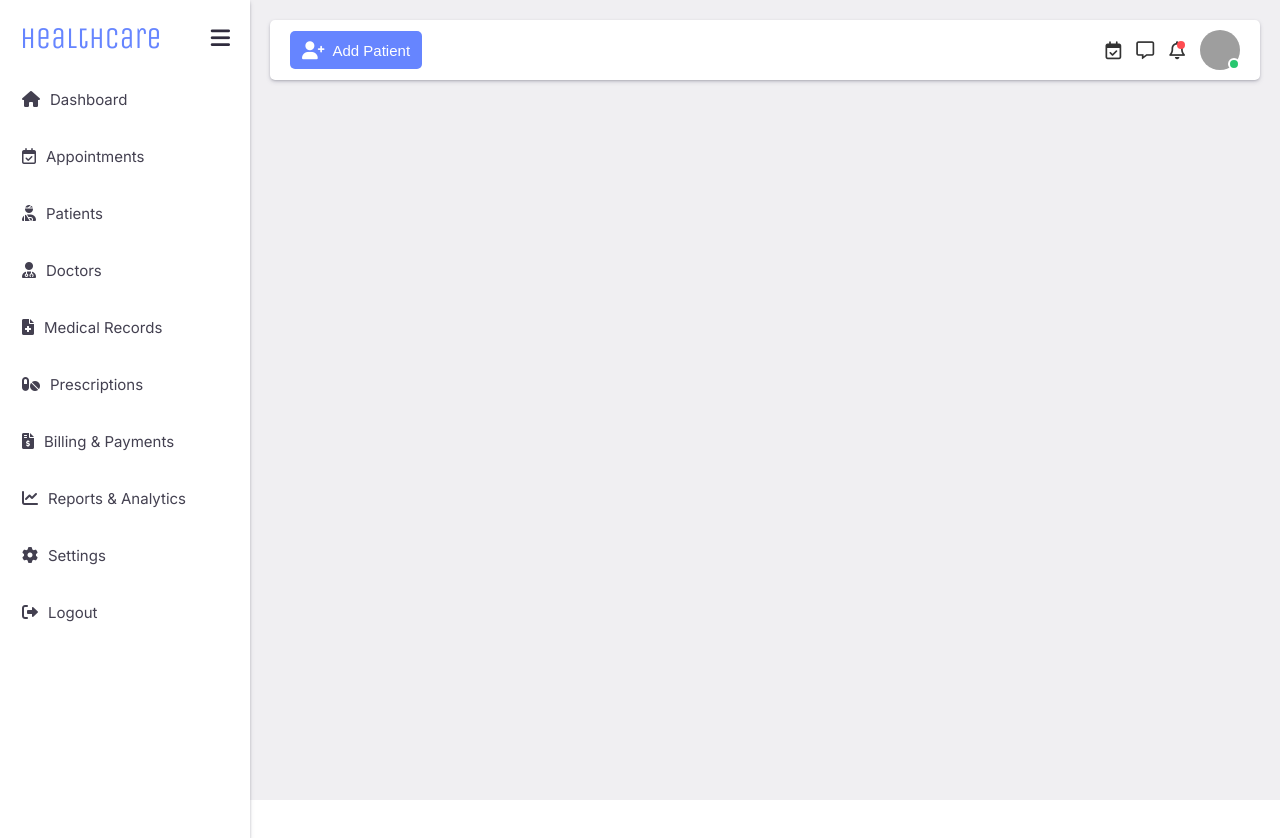
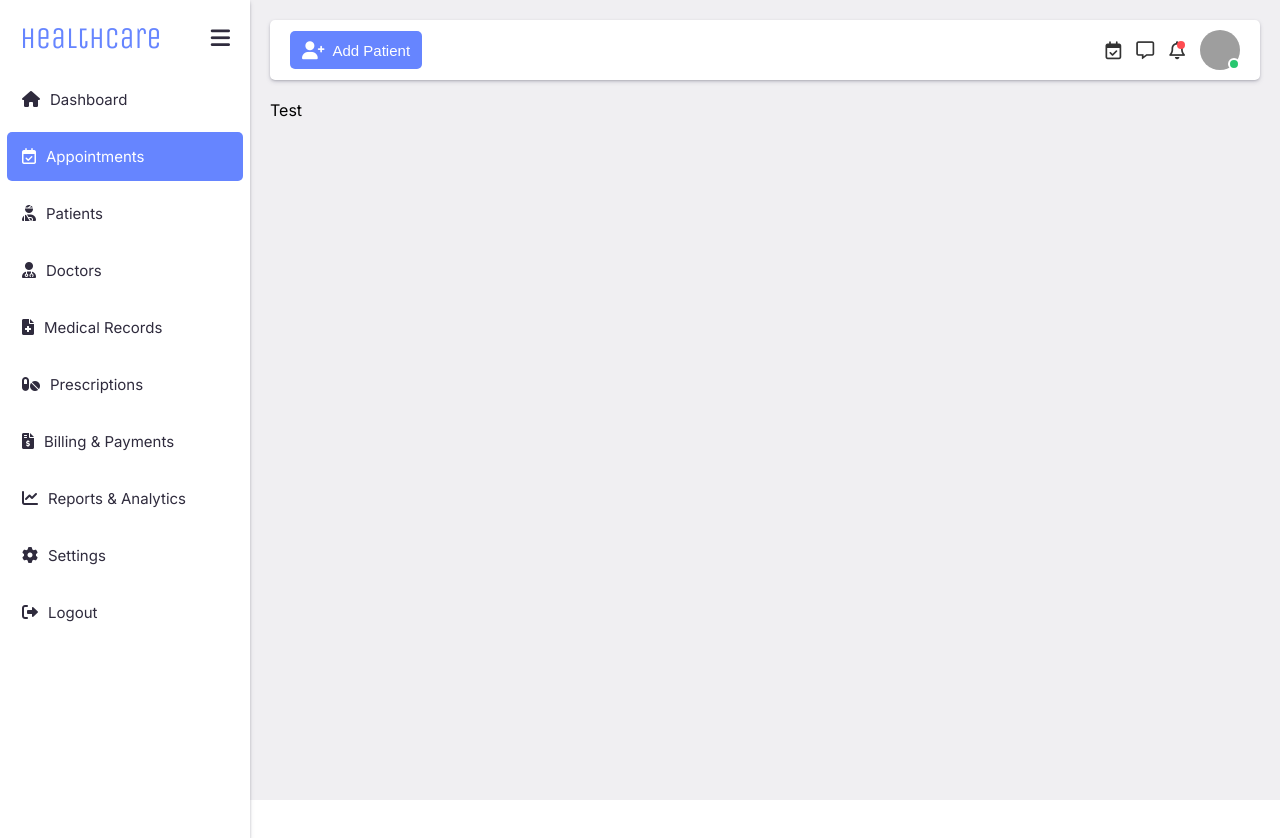
Before and after one commit to joseph-johnson27001/healthcare-dashboard, a Vue app: page /appointments in a window 1280 px wide. Built offline with nearby package versions, Linux system fonts and the light colour scheme; grey boxes are pictures that could not be loaded.

Commit message:
Routing and dummy views

```diff
--- a/src/components/Navigation/SideBar.vue
+++ b/src/components/Navigation/SideBar.vue
@@ -5,20 +5,18 @@
       <i class="fas fa-bars" @click="toggleCollapse"></i>
     </div>
     <ul>
-      <router-link
+      <li
         v-for="(item, index) in menuItems"
         :key="index"
-        :to="item.route"
-        class="nav-link"
-        active-class="active"
+        :class="{ 'logout-item': item.name === 'logout' }"
       >
-        <li :class="{ 'logout-item': item.name === 'logout' }">
+        <router-link :to="item.route" class="nav-link" active-class="active">
           <div class="icon-container">
             <i :class="item.icon"></i>
           </div>
           <span v-if="!collapsed">{{ item.label }}</span>
-        </li>
-      </router-link>
+        </router-link>
+      </li>
     </ul>
   </div>
 </template>
@@ -154,25 +152,20 @@ export default {
 .nav-link {
   text-decoration: none;
   color: inherit;
+  display: flex;
+  align-items: center;
+  padding: 15px 10px;
+  border-radius: 5px;
+  margin: 4px 7px;
+  transition: background-color 0.3s ease, color 0.3s ease;
+  white-space: nowrap;
 }
 
-.nav-link li {
-  padding: 15px 10px;
-  cursor: pointer;
-  border-radius: 5px;
-  margin: 4px 7px;
-  display: flex;
-  align-items: center;
-  transition: background-color 0.3s ease;
-  white-space: nowrap;
-  color: rgba(47, 43, 61, 0.9);
-}
-
-.nav-link:hover li {
+.nav-link:hover {
   background-color: #f0f0f1;
 }
 
-.nav-link.router-link-active li {
+.nav-link.active {
   background: #6685ff;
   color: white;
 }
@@ -182,16 +175,23 @@ export default {
   margin-left: 5px;
 }
 
-.nav-link li i {
+.nav-link i {
   font-size: 16px;
 }
 
-.sidebar.collapsed ul,
-.sidebar.collapsed .sidebar-title {
+.sidebar.collapsed ul {
   justify-content: center;
 }
 
-.sidebar.collapsed ul li i {
+.sidebar.collapsed .nav-link {
+  justify-content: center;
+}
+
+.sidebar.collapsed .nav-link span {
+  display: none;
+}
+
+.sidebar.collapsed .nav-link i {
   margin: 0;
   padding: 10px;
   font-size: 18px;
--- a/src/components/UI/TopCard.vue
+++ b/src/components/UI/TopCard.vue
@@ -37,6 +37,7 @@ export default {
   align-items: center;
   background: white;
   padding: 10px 20px;
+  margin-bottom: 20px;
   border-radius: 5px;
   box-shadow: rgba(50, 50, 93, 0.25) 0px 2px 5px -1px,
     rgba(0, 0, 0, 0.3) 0px 1px 3px -1px;
--- a/src/router/index.js
+++ b/src/router/index.js
@@ -1,7 +1,27 @@
 import { createRouter, createWebHistory } from "vue-router";
 import Dashboard from "@/views/DashboardPage.vue";
+import Appointments from "@/views/AppointmentsPage.vue";
+import Patients from "@/views/PatientsPage.vue";
+import Doctors from "@/views/DoctorsPage.vue";
+import MedicalRecords from "@/views/MedicalRecordsPage.vue";
+import Prescriptions from "@/views/PrescriptionsPage.vue";
+import Billing from "@/views/BillingPage.vue";
+import Reports from "@/views/ReportsPage.vue";
+import Settings from "@/views/SettingsPage.vue";
+import Logout from "@/views/LogoutPage.vue";
 
-const routes = [{ path: "/", component: Dashboard }];
+const routes = [
+  { path: "/", component: Dashboard },
+  { path: "/appointments", component: Appointments },
+  { path: "/patients", component: Patients },
+  { path: "/doctors", component: Doctors },
+  { path: "/medical-records", component: MedicalRecords },
+  { path: "/prescriptions", component: Prescriptions },
+  { path: "/billing", component: Billing },
+  { path: "/reports", component: Reports },
+  { path: "/settings", component: Settings },
+  { path: "/logout", component: Logout },
+];
 
 const router = createRouter({
   history: createWebHistory(),
--- /dev/null
+++ b/src/views/AppointmentsPage.vue
@@ -0,0 +1,3 @@
+<template>
+  <div>Test</div>
+</template>
--- /dev/null
+++ b/src/views/BillingPage.vue
@@ -0,0 +1,3 @@
+<template>
+  <div>Test</div>
+</template>
--- /dev/null
+++ b/src/views/DoctorsPage.vue
@@ -0,0 +1,3 @@
+<template>
+  <div>Test</div>
+</template>
--- /dev/null
+++ b/src/views/LogoutPage.vue
@@ -0,0 +1,3 @@
+<template>
+  <div>Test</div>
+</template>
--- /dev/null
+++ b/src/views/MedicalRecordsPage.vue
@@ -0,0 +1,3 @@
+<template>
+  <div>Test</div>
+</template>
--- /dev/null
+++ b/src/views/PatientsPage.vue
@@ -0,0 +1,3 @@
+<template>
+  <div>Test</div>
+</template>
--- /dev/null
+++ b/src/views/PrescriptionsPage.vue
@@ -0,0 +1,3 @@
+<template>
+  <div>Test</div>
+</template>
--- /dev/null
+++ b/src/views/ReportsPage.vue
@@ -0,0 +1,3 @@
+<template>
+  <div>Test</div>
+</template>
--- /dev/null
+++ b/src/views/SettingsPage.vue
@@ -0,0 +1,3 @@
+<template>
+  <div>Test</div>
+</template>
```
